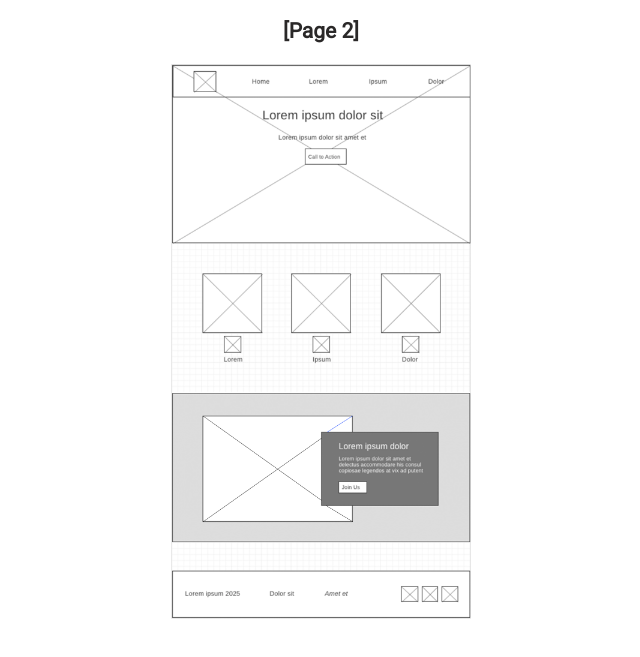
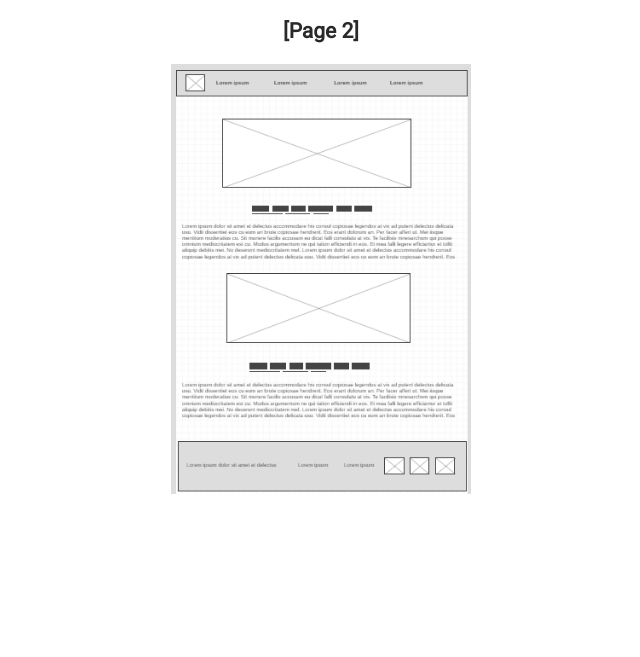
Before and after one commit to nobiaya/wdd130, a plain HTML site: page wwr/site-plan-rafting.html in a window 1280 px wide. Shown: the part 2786-3443 px from the top of the page, without its empty margins (319-959 px from the left). After the commit the page ends 3352 px from the top, so only its background shows below. Drawn offline with Linux system fonts and the light colour scheme.

Commit message:
added the right wireframe

```diff
--- a/wwr/site-plan-rafting.html
+++ b/wwr/site-plan-rafting.html
@@ -122,7 +122,7 @@
 
     <h3>[Page 2]</h3>
 
-    <img src="images/wireframe_home.png" alt="page 2 wireframe">
+    <img src="images/site_plan_rafting.png" alt="page 2 wireframe">
   </main>
 </body>
 
```
Also changed, not shown: wwr/images/site_plan_rafting.PNG (added), wwr/images/wireframe_home.png (deleted).
